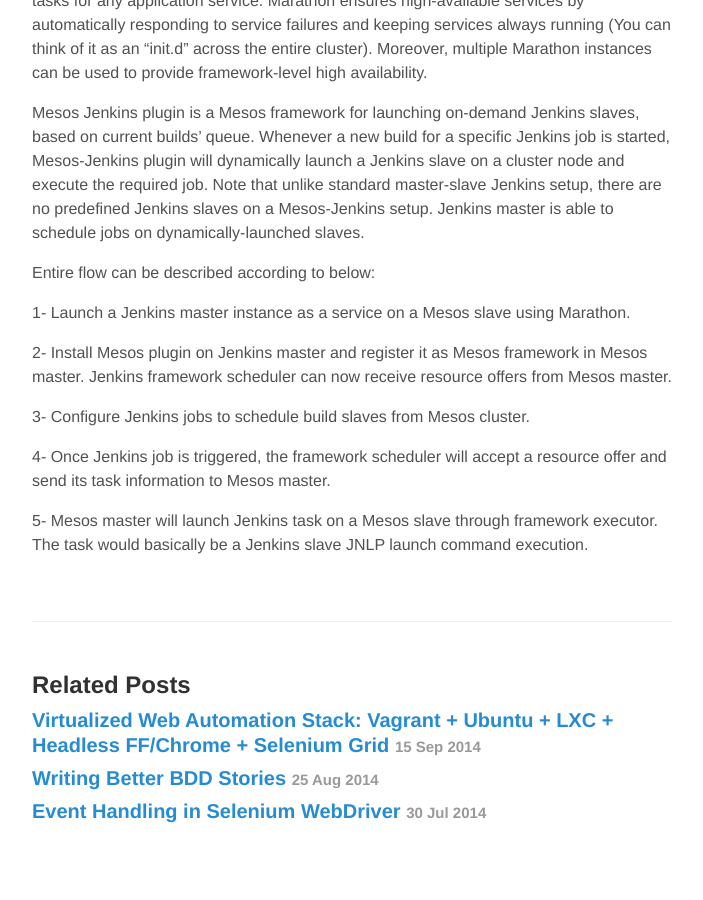
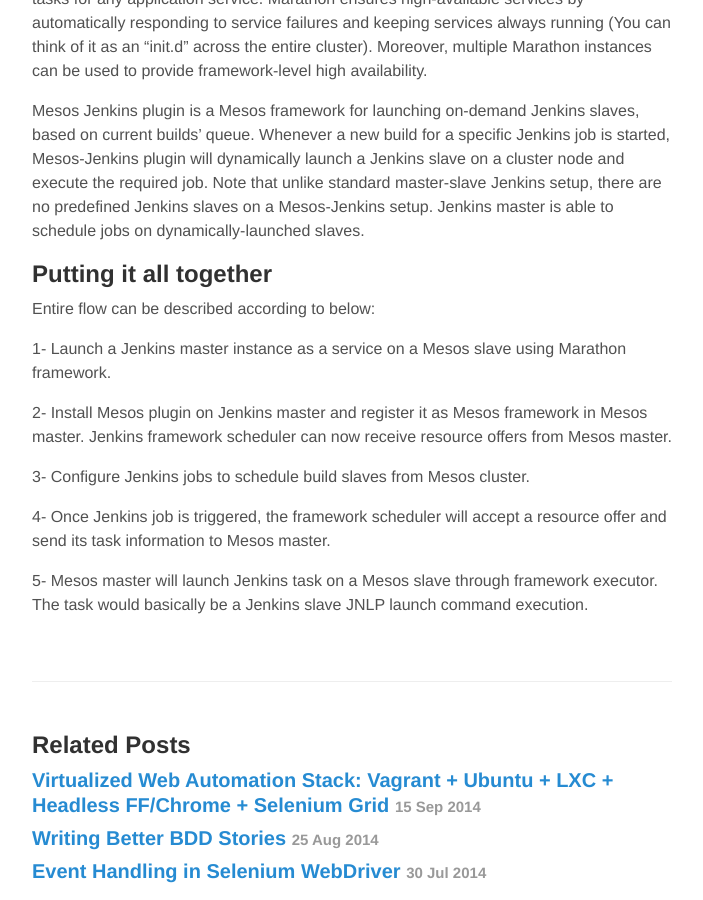
Before and after one commit to waseemh/waseemh.github.io_F, a Jekyll site: the page built from _posts/2015-03-15-scalable-cluster-wideci-system-mesos-jenkins.md, in a window 1280 px wide and 900 px high, scrolled down 1156 px. Shown: the whole window, without its empty margins (288-991 px from the left). Built offline with Jekyll 4.4.1, drawn with Linux system fonts in a browser that asks for light colours; Markdown is read by kramdown in place of the engine named in the settings; before the commit the page ends 2028 px from its top, so only the background shows below that.

Commit message:
Update 2015-03-15-scalable-cluster-wideci-system-mesos-jenkins.md

```diff
--- a/_posts/2015-03-15-scalable-cluster-wideci-system-mesos-jenkins.md
+++ b/_posts/2015-03-15-scalable-cluster-wideci-system-mesos-jenkins.md
@@ -6,7 +6,7 @@
 ---
 In this paper you will be introduced to establishing a scalable, fault-tolerant and highly available distributed continuous integration system with efficient resource utilization and isolation. The whole ecosystem is composed of five major components: Apache Mesos, Apache ZooKeeper, Marathon, Jenkins and Docker.
 
-Ecosystem Overview
+## Ecosystem Overview
 
 Apache Mesos is an open source cluster management software which provides dynamic resource sharing and isolation in a cluster environment.
 Mesos abstracts resource sharing by aggregating all available resources in a cluster into one big compute unit. Below diagram describes resource sharing in Mesos, compared to static resource allocation:
@@ -24,9 +24,11 @@
 
 Mesos Jenkins plugin is a Mesos framework for launching on-demand Jenkins slaves, based on current builds' queue. Whenever a new build for a specific Jenkins job is started, Mesos-Jenkins plugin will dynamically launch a Jenkins slave on a cluster node and execute the required job. Note that unlike standard master-slave Jenkins setup, there are no predefined Jenkins slaves on a Mesos-Jenkins setup. Jenkins master is able to schedule jobs on dynamically-launched slaves.
 
+## Putting it all together
+
 Entire flow can be described according to below:
 
-1- Launch a Jenkins master instance as a service on a Mesos slave using Marathon.
+1- Launch a Jenkins master instance as a service on a Mesos slave using Marathon framework.
 
 2- Install Mesos plugin on Jenkins master and register it as Mesos framework in Mesos master. Jenkins framework scheduler can now receive resource offers from Mesos master.
 
```
